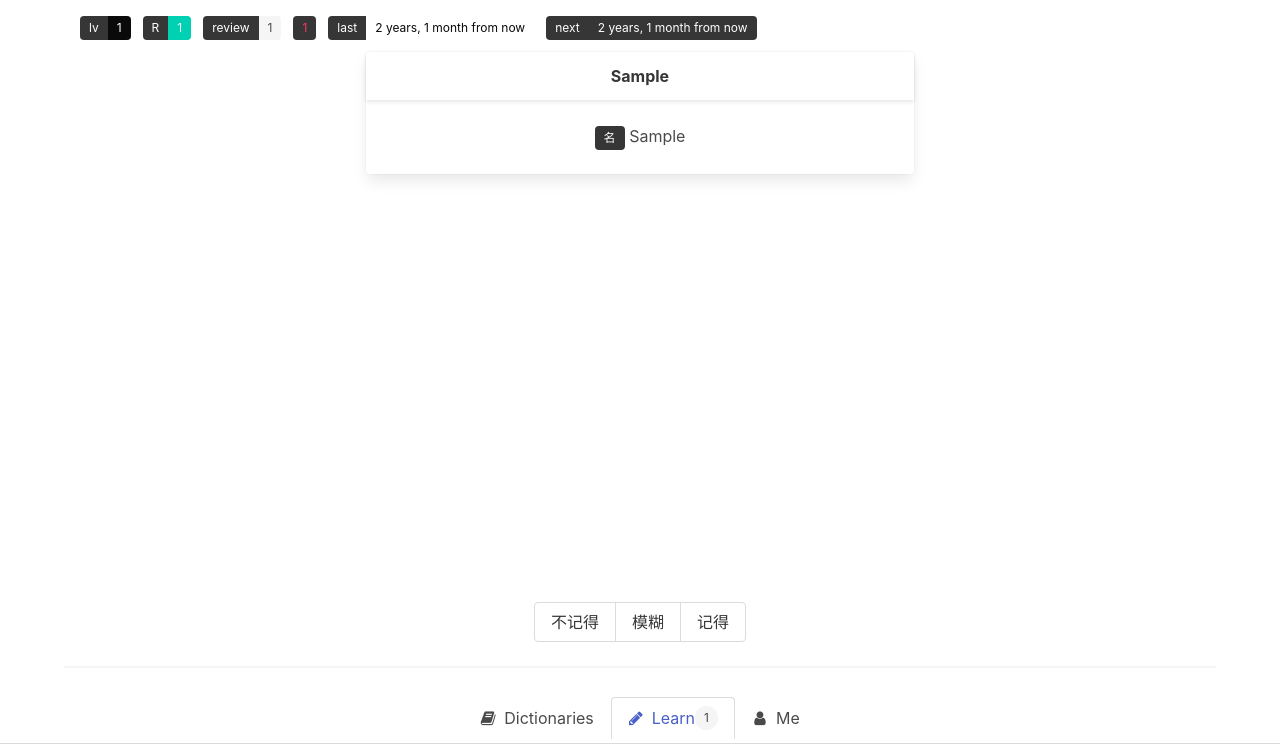
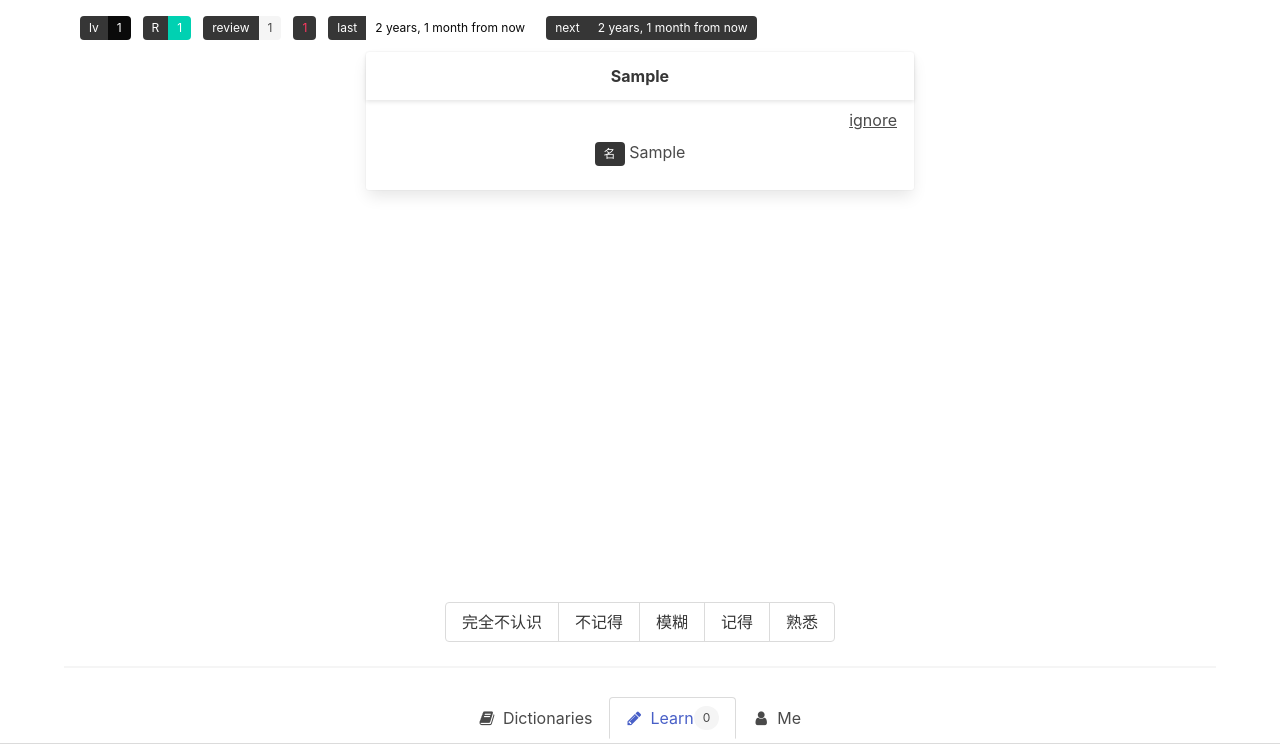
Before and after one commit to danielwii/benkyo, a Django app: page /learn/1/translation/ in a window 1280 px wide. Shown: the part 56-800 px from the top of the page. Run offline with Django 3.2, Linux system fonts and the light colour scheme; a user stored in the database is signed in; tables that the repository leaves empty hold one stand-in row (values such as "Sample post"); style sheets or scripts are compiled from the project's sources; some libraries are stand-ins or nearby versions.

Commit message:
add word ignore feature support

```diff
--- a/core/mem_curve.py
+++ b/core/mem_curve.py
@@ -22,6 +22,7 @@ from django.utils import timezone
 
 class Ranks:
     NOT_REMEMBER_TOTALLY = 10
+    TOP = 100
 
 
 def next_check_point(dt: timezone, level: int):
@@ -72,11 +73,11 @@ def calc_ranks(ranks: int, choice: int, first: bool = False) -> tuple:
         }[choice](ranks)
     else:
         _ranks = {
-            # 0: lambda x: 0,
+            0: lambda x: 0,
             1: lambda x: x - 10,
             2: lambda x: x - 5,
             3: lambda x: x + 5,
-            # 4: lambda x: 60,
+            4: lambda x: x + 15,
         }[choice](ranks)
 
     if _ranks < 0:
--- a/data/chapters/1-12.txt
+++ b/data/chapters/1-12.txt
@@ -20,8 +20,7 @@
 せ（背） 〔名〕 个子
 あに（兄） 〔名〕 哥哥，兄长
 さいきん（最近） 〔名〕 最近，近来
-ふります（降ります） 〔动1〕
- 下（雨，雪），降（雨，雪）
+ふります（降ります） 〔动1〕 下（雨，雪），降（雨，雪）
 わかい（若い） 〔形1〕 年轻
 あたたかい（暖かい） 〔形1〕 暖和，温暖
 すずしい（涼しい） 〔形1〕 凉爽
--- a/data/chapters/1-23.txt
+++ b/data/chapters/1-23.txt
@@ -11,8 +11,7 @@
 こみます（込みます） 〔动1〕 拥挤，混杂
 きまります（決まります） 〔动1〕 定，决定
 しらせます（知らせます） 〔动2〕 告诉
-たしかめます（確かめます） 〔动2〕
- 查（看），弄清
+たしかめます（確かめます） 〔动2〕 查（看），弄清
 こい（濃い） 〔形1〕 （口味）重；浓
 うすい（薄い） 〔形1〕 （口味）轻；薄
 はやい（早い） 〔形1〕 早
--- a/data/chapters/1-24.txt
+++ b/data/chapters/1-24.txt
@@ -21,8 +21,7 @@
 ぜったいに（絶対に） 〔副〕 绝对
 ば（馬） 〔专〕 马
 おせわになりました（お世話になりました） 承蒙照顾
-よろしくおつたえください（～お伝えください）
-请代问好
+よろしくおつたえください（～お伝えください） 请代问好
 おげんきで（お元気で） 请多保重
 おきをつけて（お気をつけて） 小心点儿
 さようなら 再见
--- a/data/chapters/1-6.txt
+++ b/data/chapters/1-6.txt
@@ -39,8 +39,6 @@
 しぶや（渋谷） 〔专〕 涩谷
 しんじゅく（新宿） 〔专〕 新宿
 おつかれさまでした（お疲れ様でした） 够累的
-おさきにしつれいします（お先に失礼します）
- 我先走了，我先告辞了
+おさきにしつれいします（お先に失礼します） 我先走了，我先告辞了
 あるいて（歩いて） 步行
-たいへんですね（大変ですね）
- 真不容易，够受的，不得了
+たいへんですね（大変ですね） 真不容易，够受的，不得了
--- a/dictionaries/management/commands/load_chapters.py
+++ b/dictionaries/management/commands/load_chapters.py
@@ -59,6 +59,7 @@ def insert_word(file: str, kana: str, kanji: str, characteristic: str, meaning:
         word = word_filter.get()
         logger.info('Update kana=%s, kanji=%s, marking=%s, characteristic=%s, meaning=%s',
                     kana, kanji, marking, characteristic, meaning)
+        word.kanji = kanji
         word.characteristic = characteristic
         word.marking = marking
         word.meaning = meaning
@@ -75,8 +76,8 @@ def insert_word(file: str, kana: str, kanji: str, characteristic: str, meaning:
             chapter = chapter_filter.get()
             logger.info('Chapter [%s] already exists.', chapter)
             word = models.Word.objects.create(
-                chapter=chapter, kana=kana, kanji=kanji, marking=marking, characteristic=characteristic,
-                meaning=meaning)
+                chapter=chapter, kana=kana, kanji=kanji, marking=marking,
+                characteristic=characteristic, meaning=meaning)
             logger.info('Created!')
         else:
             raise RuntimeError('Chapter [%s-%s] not exist, init it first...' % (dictionary_id, chapter_num))
--- a/dictionaries/models.py
+++ b/dictionaries/models.py
@@ -131,6 +131,7 @@ class SelectedWord(BaseModel):
     next_check_point = models.DateTimeField(null=True, verbose_name='下次检查点')
     last_wrong_at = models.DateTimeField(null=True, verbose_name='最后错误时间')
     mem_level = models.IntegerField(default=0, verbose_name='记忆阶段')
+    ignored = models.BooleanField(default=False, verbose_name='无视')
 
     origin = models.OneToOneField(Word, on_delete=models.CASCADE, verbose_name='原词')
     owner = models.ForeignKey(Profile, related_name='selected_words', on_delete=models.CASCADE, verbose_name='所属')
--- a/ui/templates/learn/index.html
+++ b/ui/templates/learn/index.html
@@ -23,7 +23,8 @@
                   {% endblock %}
                 </div>
               </div>
-              {% block translation %}{% endblock %}
+              {% block translation %}
+              {% endblock %}
             </div>
           </div>
         </div>
@@ -35,20 +36,21 @@
       {% block next-step %}
         <div class="next-step">
           <a class="button is-primary is-rounded"
-             href="{% url 'ui:learn-word-with-translation' selected_word_id=current.origin_id %}">?</a>
+             href="{% url 'ui:learn-word-with-translation' selected_word_id=current.id %}">?</a>
         </div>
       {% endblock %}
       {% block functions %}
-        <form action="{% url 'ui:learn-word' selected_word_id=current.origin_id %}" method="post">
+        <form action="{% url 'ui:learn-word' selected_word_id=current.id %}" method="post">
           {% csrf_token %}
           <input type="hidden" name="with-translation" value="{{ with_translation }}">
-          {% if current.review_times %}
-            <div class="buttons has-addons is-centered">
-              <button type="submit" name="choice" value="1" class="button">不记得</button>
-              <button type="submit" name="choice" value="2" class="button">模糊</button>
-              <button type="submit" name="choice" value="3" class="button">记得</button>
-            </div>
-          {% else %}
+          <input type="hidden" name="is-next" value="{{ is_next }}">
+{#          {% if current.review_times %}#}
+{#            <div class="buttons has-addons is-centered">#}
+{#              <button type="submit" name="choice" value="1" class="button">不记得</button>#}
+{#              <button type="submit" name="choice" value="2" class="button">模糊</button>#}
+{#              <button type="submit" name="choice" value="3" class="button">记得</button>#}
+{#            </div>#}
+{#          {% else %}#}
             <div class="buttons has-addons is-centered">
               <button type="submit" name="choice" value="0" class="button">完全不认识</button>
               <button type="submit" name="choice" value="1" class="button">不记得</button>
@@ -56,7 +58,7 @@
               <button type="submit" name="choice" value="3" class="button">记得</button>
               <button type="submit" name="choice" value="4" class="button">熟悉</button>
             </div>
-          {% endif %}
+{#          {% endif %}#}
         </form>
       {% endblock %}
       <hr>
--- a/ui/templates/learn/with-translation.html
+++ b/ui/templates/learn/with-translation.html
@@ -11,6 +11,9 @@
 
 {% block translation %}
   <div class="card-content">
+    <div style="text-align: right; margin: -1.5rem -1.5rem 0 0;">
+      <a class="button is-text ignore" onclick="return confirm('ignore this word in list?');" href="{% url 'ui:learn-ignore' selected_word_id=current.id %}">ignore</a>
+    </div>
     <p>
       <span class="tag is-dark">{% characteristic current.origin.characteristic %}</span>
       {{ current.origin.meaning }}
--- a/ui/urls.py
+++ b/ui/urls.py
@@ -21,6 +21,7 @@ urlpatterns = [
     url(r'^learn/(?P<selected_word_id>[0-9]+)/translation/$',
         views.learn_word_with_translation, name='learn-word-with-translation'),
     url(r'^learn/(?P<selected_word_id>[0-9]+)/next/$', views.learn_next, name='learn-next'),
+    url(r'^learn/(?P<selected_word_id>[0-9]+)/ignore/$', views.learn_ignore, name='learn-ignore'),
 
     url(r'^sign-up/$', views.sign_up, name='sign-up'),
     url(r'^sign-in/$', views.sign_in, name='sign-in'),
--- a/ui/views.py
+++ b/ui/views.py
@@ -34,11 +34,15 @@ def with_logged_context(func):
 LEFT_FILTER = Q(ranks__lt=Ranks.NOT_REMEMBER_TOTALLY) | \
               Q(next_check_point__isnull=True) | \
               Q(next_check_point__lte=timezone.now())
+LT_100_FILTER = Q(ranks__lt=Ranks.TOP)
 
 
 def left_words(request):
     if request.user.is_authenticated:
-        return models.SelectedWord.objects.filter(owner=request.user.profile).filter(LEFT_FILTER)
+        return models.SelectedWord.objects \
+            .filter(owner=request.user.profile, ignored=False) \
+            .filter(LEFT_FILTER) \
+            .filter(LT_100_FILTER)
 
 
 @with_logged_context
@@ -177,21 +181,22 @@ def learn_index(request, context=None):
 
 @with_logged_context
 def learn_word_with_translation(request, selected_word_id, context=None):
-    current = models.SelectedWord.objects.get(owner=request.user.profile, origin=selected_word_id)
+    current = get_object_or_404(models.SelectedWord, pk=selected_word_id)
     context.update({
         'current': current,
-        'with_translation': True
+        'with_translation': True,
     })
     return render(request, 'learn/with-translation.html', context)
 
 
 @with_logged_context
 def learn_word(request, selected_word_id, context=None):
-    current = models.SelectedWord.objects.get(owner=request.user.profile, origin=selected_word_id)
+    current = get_object_or_404(models.SelectedWord, pk=selected_word_id)
     if request.POST:
         choice = request.POST['choice']
         services.learn_word(current, int(choice))
-    if request.POST['with-translation'] == str(True):
+
+    if request.POST['with-translation'] == str(True) or request.POST['is-next'] == str(True):
         return redirect('ui:learn')
     else:
         return redirect('ui:learn-next', selected_word_id=selected_word_id)
@@ -199,8 +204,17 @@ def learn_word(request, selected_word_id, context=None):
 
 @with_logged_context
 def learn_next(request, selected_word_id, context=None):
-    current = models.SelectedWord.objects.get(owner=request.user.profile, origin=selected_word_id)
+    current = get_object_or_404(models.SelectedWord, pk=selected_word_id)
     context.update({
         'current': current,
+        'is_next': True,
     })
     return render(request, 'learn/next.html', context)
+
+
+@with_logged_context
+def learn_ignore(request, selected_word_id, context=None):
+    current = get_object_or_404(models.SelectedWord, pk=selected_word_id)
+    current.ignored = True
+    current.save()
+    return redirect('ui:learn')
```
Also changed, not shown: data/chapters/1-3.txt (+5 -3 lines), dictionaries/migrations/0003_selectedword_ignored.py (added).
